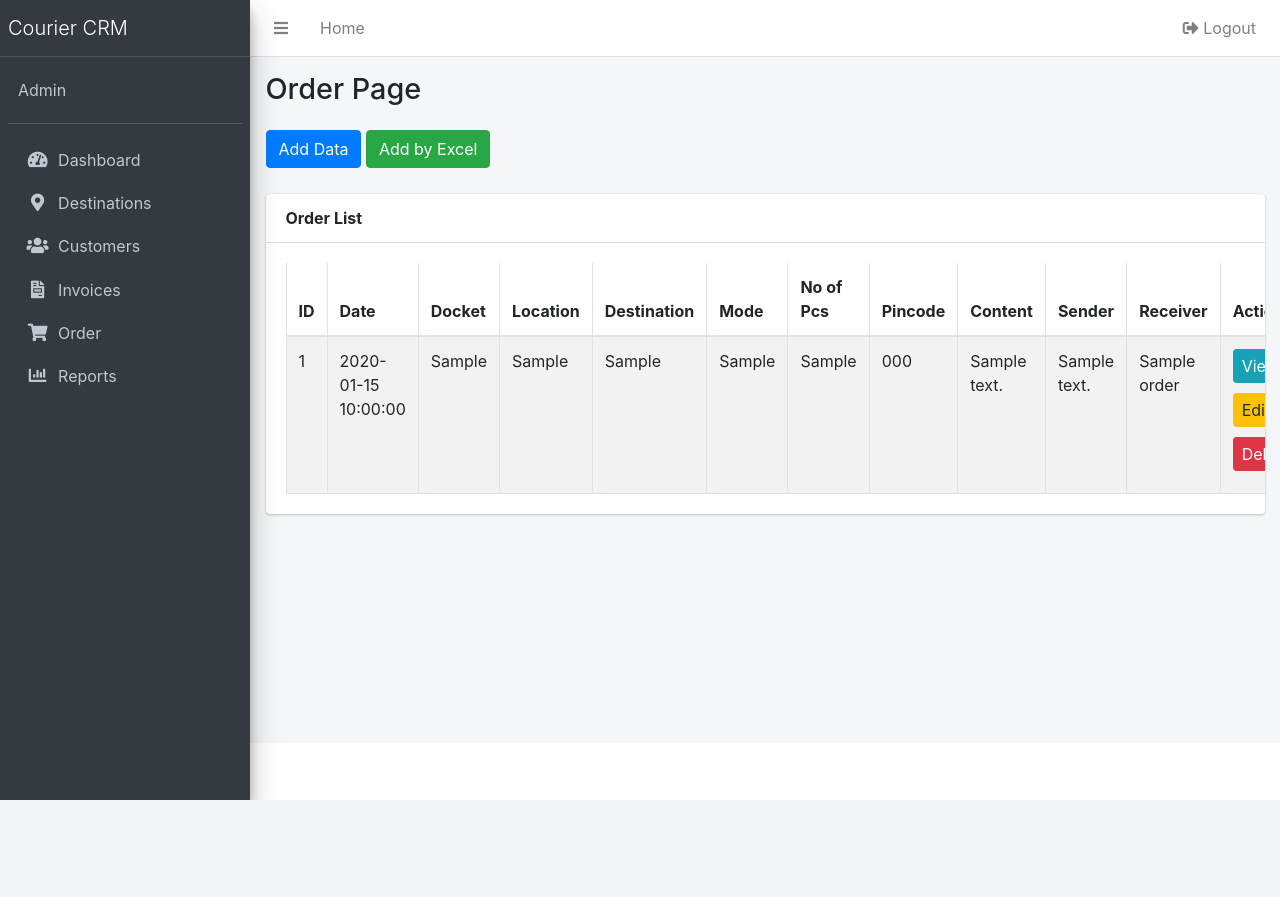
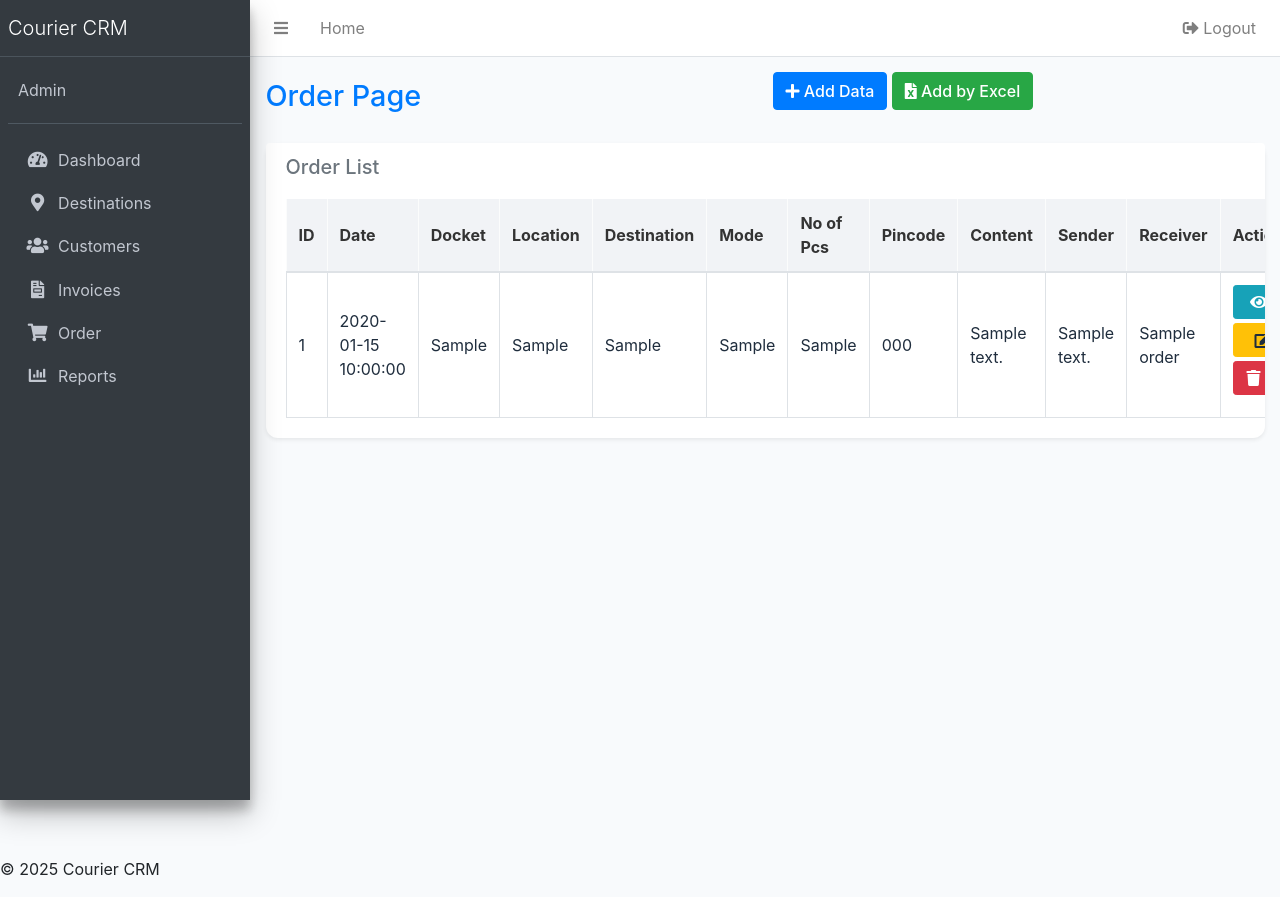
Before and after one commit to UKY171991/alok-crm, a PHP site: page /alok-crm/order.php in a window 1280 px wide. Before the commit the page ends 800 px from the top, so only its background shows below. Run offline with PHP 8.4, Linux system fonts and the light colour scheme; tables that the repository leaves empty or names only in its code hold one stand-in row (values such as "Sample post"); some libraries are stand-ins or nearby versions.

Commit message:
Update order.php

```diff
--- a/order.php
+++ b/order.php
@@ -7,28 +7,29 @@
 // Fetch all orders for listing
 $order_result = $conn->query("SELECT * FROM orders ORDER BY id DESC");
 ?>
-<div class="content-wrapper">
+<div class="content-wrapper bg-light min-vh-100">
     <section class="content-header">
         <div class="container-fluid">
-            <div class="row mb-2">
+            <div class="row mb-2 align-items-center">
                 <div class="col-sm-6">
-                    <h1>Order Page</h1>
+                    <h1 class="fw-bold text-primary">Order Page</h1>
+                </div>
+                <div class="col-sm-6 text-end">
+                    <button class="btn btn-primary me-2" data-bs-toggle="modal" data-bs-target="#addOrderModal"><i class="fas fa-plus"></i> Add Data</button>
+                    <button class="btn btn-success" data-bs-toggle="modal" data-bs-target="#excelModal"><i class="fas fa-file-excel"></i> Add by Excel</button>
                 </div>
             </div>
         </div>
     </section>
     <section class="content">
         <div class="container-fluid">
-            <div class="mb-3">
-                <button class="btn btn-primary" data-toggle="modal" data-target="#addOrderModal">Add Data</button>
-                <button class="btn btn-success" data-toggle="modal" data-target="#excelModal">Add by Excel</button>
-            </div>
-            <!-- Orders List Table -->
-            <div class="card">
-                <div class="card-header"><b>Order List</b></div>
+            <div class="card shadow-sm border-0">
+                <div class="card-header bg-white border-0 pb-0">
+                    <h5 class="mb-0 fw-semibold text-secondary">Order List</h5>
+                </div>
                 <div class="card-body table-responsive">
-                    <table class="table table-bordered table-striped">
-                        <thead>
+                    <table class="table table-hover table-bordered align-middle" id="orderTable">
+                        <thead class="table-light">
                             <tr>
                                 <th>ID</th>
                                 <th>Date</th>
@@ -41,7 +42,7 @@
                                 <th>Content</th>
                                 <th>Sender</th>
                                 <th>Receiver</th>
-                                <th>Action</th>
+                                <th style="min-width:120px;">Action</th>
                             </tr>
                         </thead>
                         <tbody>
@@ -60,13 +61,13 @@
                                 <td><?php echo htmlspecialchars($row['sender_detail']); ?></td>
                                 <td><?php echo htmlspecialchars($row['t_receiver_name']); ?></td>
                                 <td>
-                                    <button class="btn btn-info btn-sm view-order" data-id="<?php echo $row['id']; ?>">View</button>
-                                    <button class="btn btn-warning btn-sm edit-order" data-id="<?php echo $row['id']; ?>">Edit</button>
-                                    <button class="btn btn-danger btn-sm delete-order" data-id="<?php echo $row['id']; ?>">Delete</button>
+                                    <button class="btn btn-info btn-sm view-order mb-1 w-100" data-id="<?php echo $row['id']; ?>"><i class="fas fa-eye"></i> View</button>
+                                    <button class="btn btn-warning btn-sm edit-order mb-1 w-100" data-id="<?php echo $row['id']; ?>"><i class="fas fa-edit"></i> Edit</button>
+                                    <button class="btn btn-danger btn-sm delete-order w-100" data-id="<?php echo $row['id']; ?>"><i class="fas fa-trash"></i> Delete</button>
                                 </td>
                             </tr>
                         <?php endwhile; else: ?>
-                            <tr><td colspan="12">No orders found.</td></tr>
+                            <tr><td colspan="12" class="text-center text-muted">No orders found.</td></tr>
                         <?php endif; ?>
                         </tbody>
                     </table>
@@ -330,3 +331,10 @@
     });
 });
 </script>
+<style>
+body, .content-wrapper { background: #f8fafc !important; }
+.card { border-radius: 12px; }
+.table th, .table td { vertical-align: middle !important; }
+.btn { font-weight: 500; }
+.table thead th { background: #f1f3f6; color: #333; }
+</style>
```
